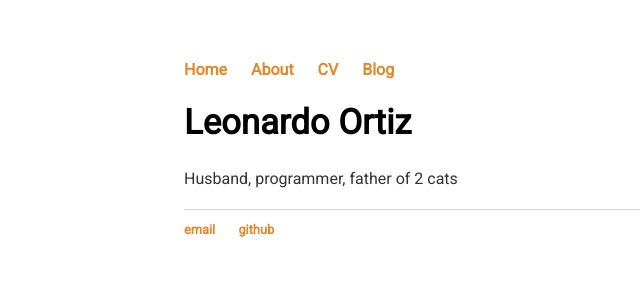
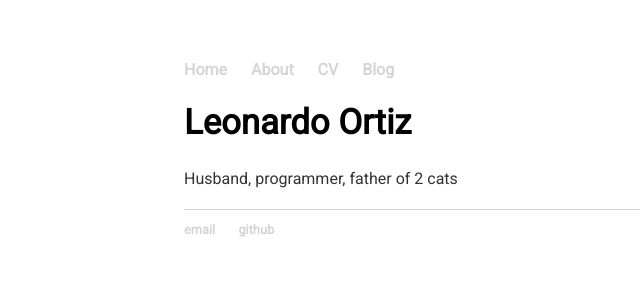
Before and after one commit to leohackerman/leohackerman.github.io, a Jekyll site: the page built from index.html, in a window 1280 px wide. Shown: the top 300 px of the page, without its empty margins (8-648 px from the left). Built offline with Jekyll 4.4.1, drawn with Linux system fonts in a browser that asks for light colours.

Commit message:
Update main.css

```diff
--- a/css/main.css
+++ b/css/main.css
@@ -15,7 +15,7 @@ nav ul li, footer ul li {
 }
 a {
     text-decoration: none;
-    color: #e58726;
+    color: #d5d5d5;
 }
 a:hover {
     text-decoration: underline;
```
